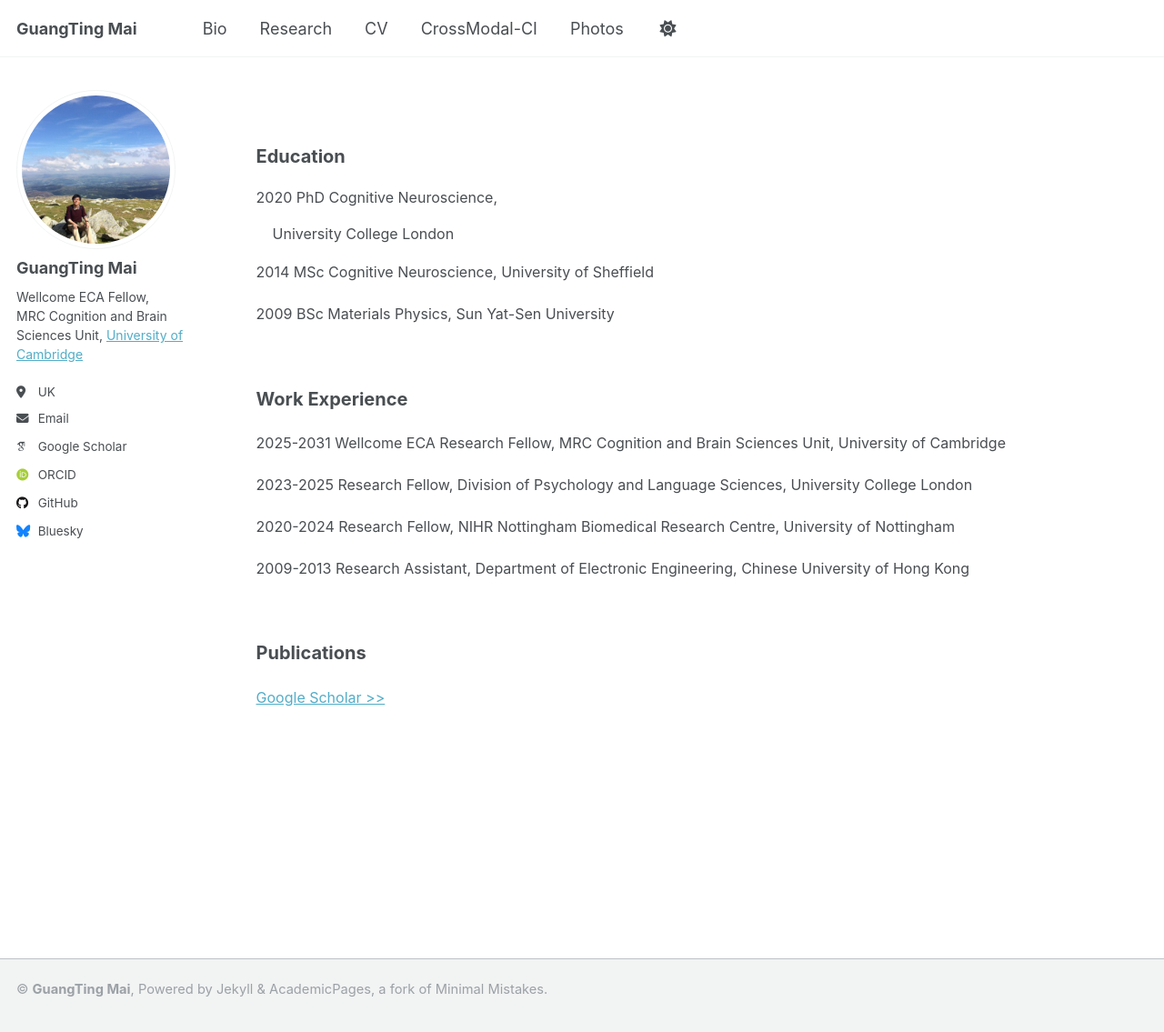
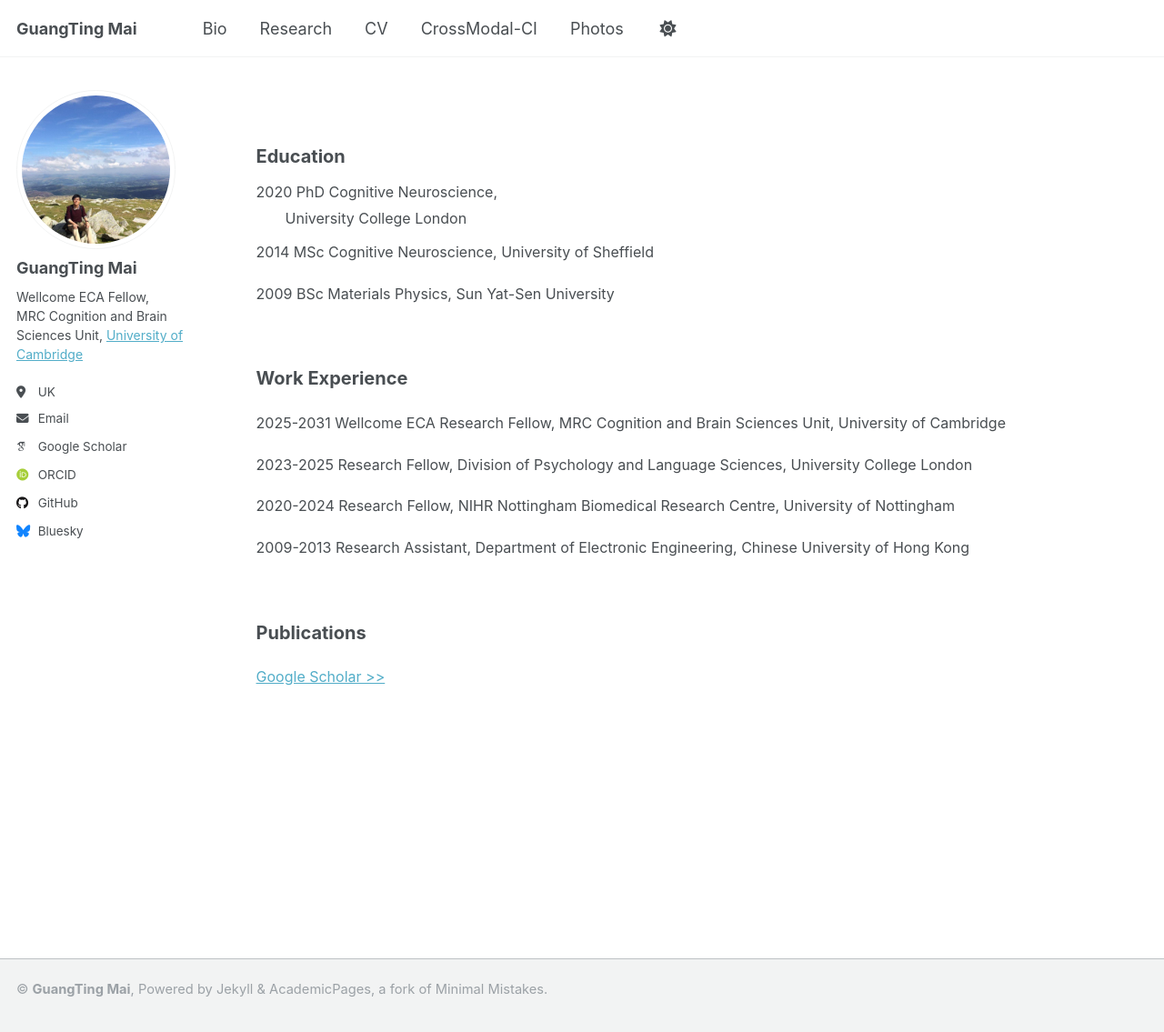
Before and after one commit to guangtingmai/guangtingmai.github.io, a Jekyll site: the page built from _pages/cv.html, in a window 1280 px wide and 1141 px high. Shown: the top 1135 px of the window at 91% size. Built offline with Jekyll 4.4.1, drawn with Linux system fonts in a browser that asks for light colours; some web fonts are replaced.

Commit message:
Update cv.html

```diff
--- a/_pages/cv.html
+++ b/_pages/cv.html
@@ -8,8 +8,8 @@
 ---
 <br>
 <p><span style="font-size: 15pt;line-height: 1.4;display: block;margin-bottom: 0.07vh"><strong>Education</strong></span></p>
-<p><span style="font-size: 12pt;line-height: 1;display: block;margin-bottom: 0vh">2020 PhD Cognitive Neuroscience, </span></p>
-<p><span style="font-size: 12pt;line-height: 1;display: block;margin-bottom: 0.1vh">&nbsp;&nbsp;&nbsp;&nbsp;University College London</span></p>
+<p><span style="font-size: 12pt;line-height: 0.3;display: block">2020 PhD Cognitive Neuroscience, </span></p>
+<p><span style="font-size: 12pt;line-height: 0.3;display: block;margin-bottom: 0.13vh">&emsp;&emsp;University College London</span></p>
 <p><span style="font-size: 12pt;line-height: 1.4;display: block;">2014 MSc Cognitive Neuroscience, University of Sheffield</span></p>
 <p><span style="font-size: 12pt;line-height: 1.4;display: block;">2009 BSc Materials Physics, Sun Yat-Sen University</span></p>
 <br>
```
